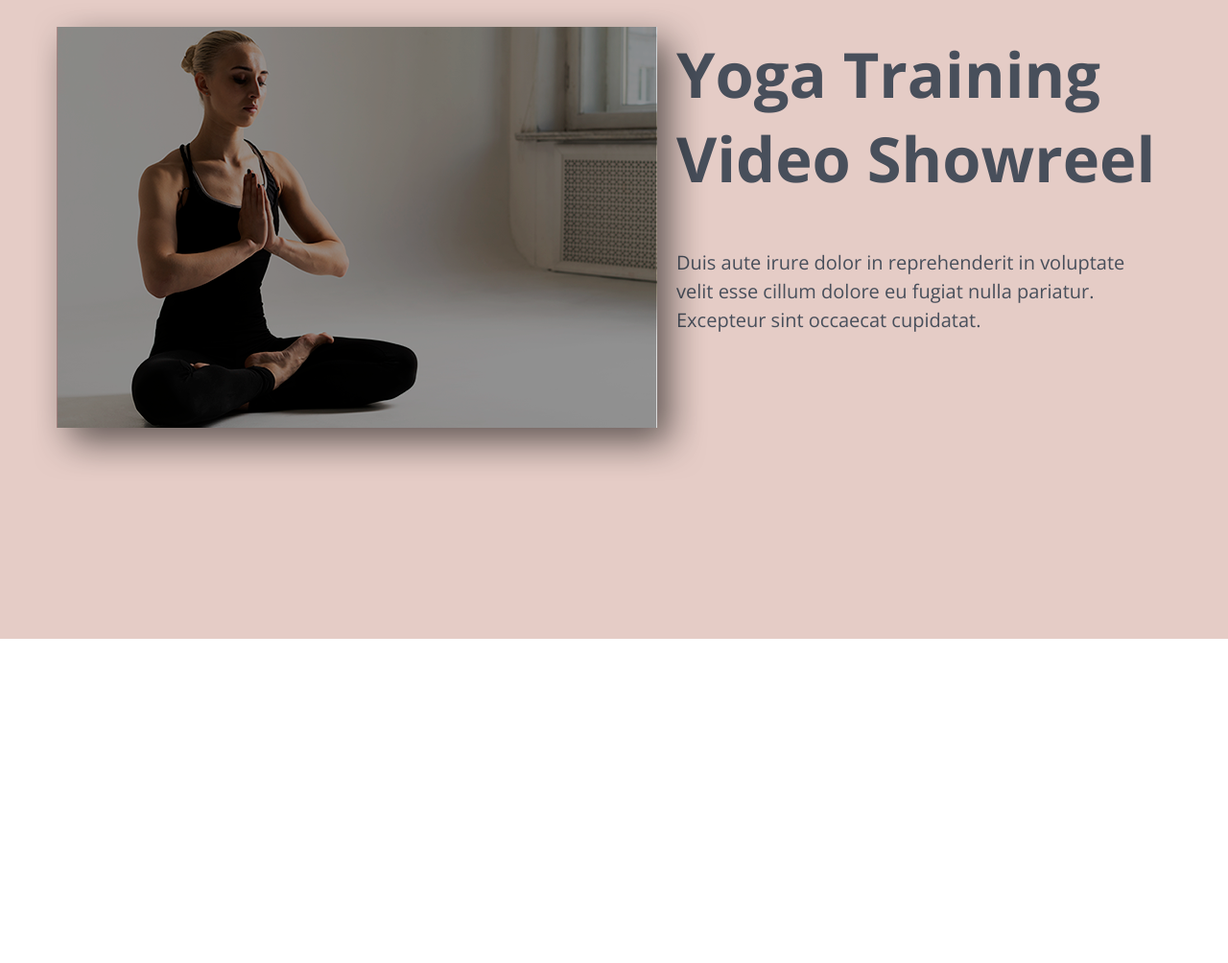
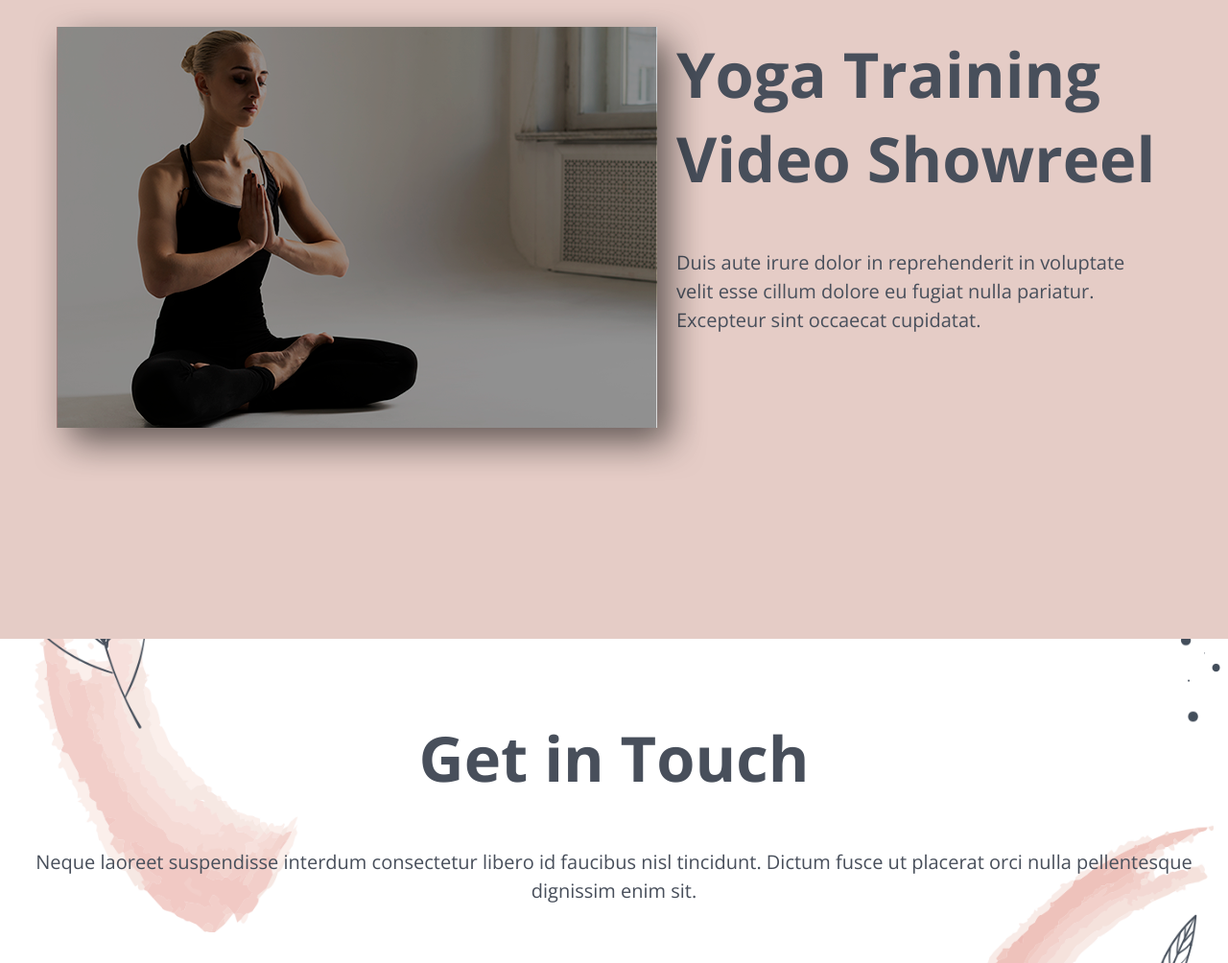
Before and after one commit to dulaliadhikary/yoga-html, a plain HTML site: page index.html in a window 1280 px wide. Shown: the part 4851-5855 px from the top of the page at 96% size. Before the commit the page ends 5517 px from the top, so only its background shows below. Drawn offline with nearby package versions, Linux system fonts and the light colour scheme.

Commit message:
new html

```diff
--- a/assest/css/style.scss
+++ b/assest/css/style.scss
@@ -268,3 +268,20 @@ body{
 }
 
 // yoga training section end
+
+// get in  section start
+.get-in-area {
+    background-image: url('../images/get-in.png');
+    background-position: center;
+    background-repeat: no-repeat;
+    background-size: cover;
+
+}
+.get-in{
+    text-align: center;
+    padding: 80px 0 60px;
+    p {
+        padding-top: 50px;
+    }
+}
+// get in  section end
--- a/index.html
+++ b/index.html
@@ -243,6 +243,20 @@
 
 <!-- yoga training section end -->
 
+<!-- get in  section start -->
+            <section class="get-in-area">
+                <div class="container">
+                    <div class="row">
+                        <div class="get-in content">
+                           <h1>Get in Touch</h1>
+                           <p>Neque laoreet suspendisse interdum consectetur libero id faucibus nisl tincidunt. Dictum fusce ut placerat orci nulla pellentesque dignissim enim sit. </p>
+
+
+                        </div>
+                    </div>
+                </div>
+            </section>
+<!-- get in  section end -->
 
 </body>
 </html>
```
Also changed, not shown: assest/css/style.css, 1 other file.
